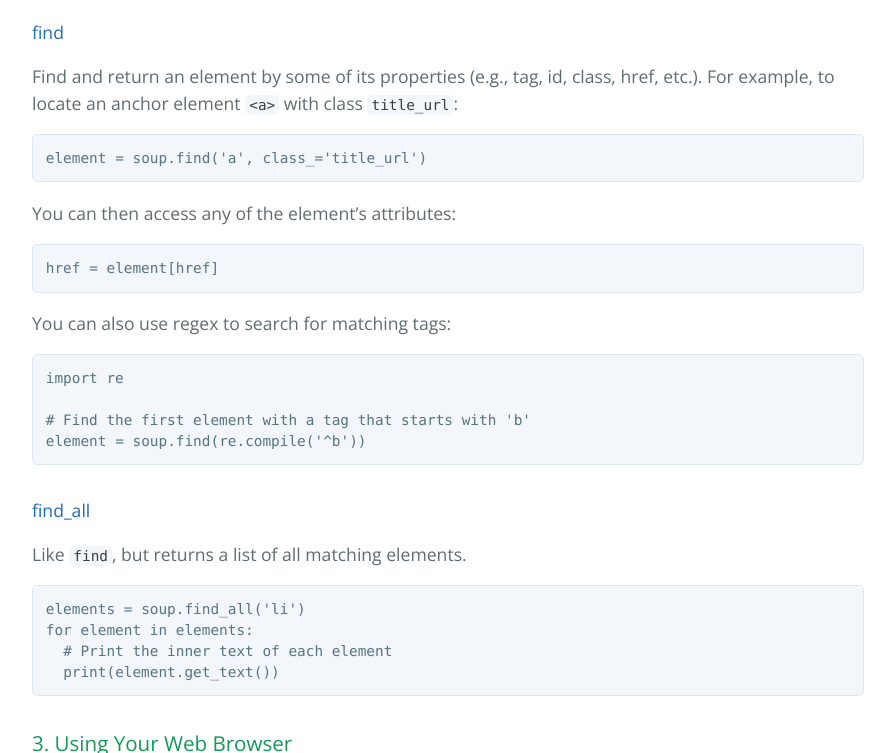
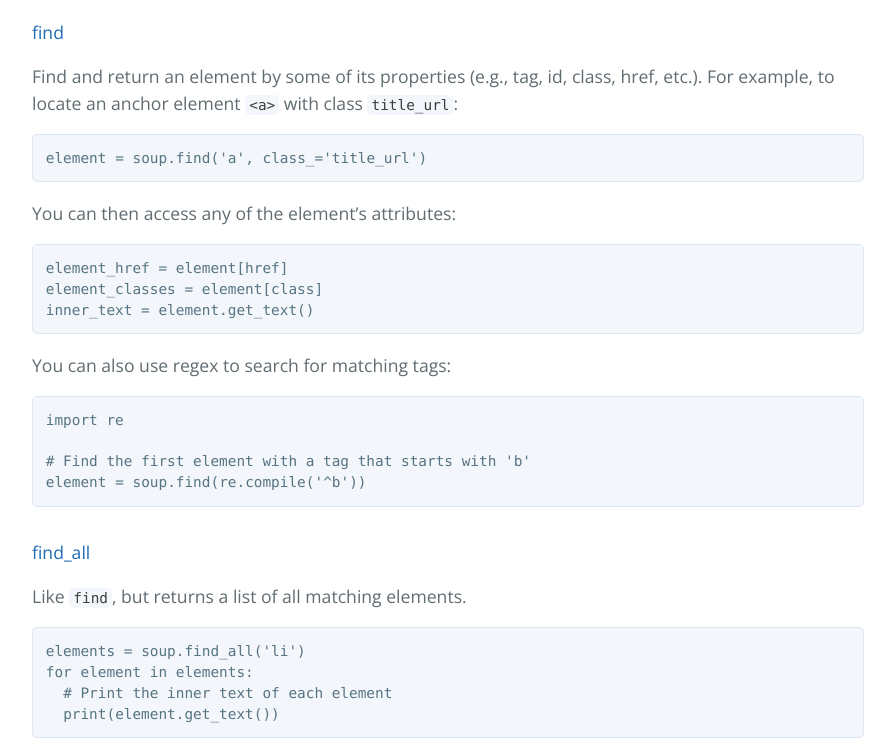
Before and after one commit to learning-software-engineering/learning-software-engineering.github.io, a Jekyll site: the page built from Topics/Tech_Stacks/Python_Requests.md, in a window 1280 px wide and 900 px high, scrolled down 2488 px, cut to the strip 0-753 px from the top of the window. Shown: the whole strip, without its empty margins (192-1087 px from the left). Built offline with Jekyll 4.4.1, drawn with Linux system fonts in a browser that asks for light colours; our own code applies the rules of GitHub Pages for plain Markdown files.

Commit message:
Update Python_Requests.md

````diff
--- a/Topics/Tech_Stacks/Python_Requests.md
+++ b/Topics/Tech_Stacks/Python_Requests.md
@@ -60,7 +60,9 @@ element = soup.find('a', class_='title_url')
 ```
 You can then access any of the element's attributes:
 ```python
-href = element[href]
+element_href = element[href]
+element_classes = element[class]
+inner_text = element.get_text()
 ```
 You can also use regex to search for matching tags:
 ```python
````
